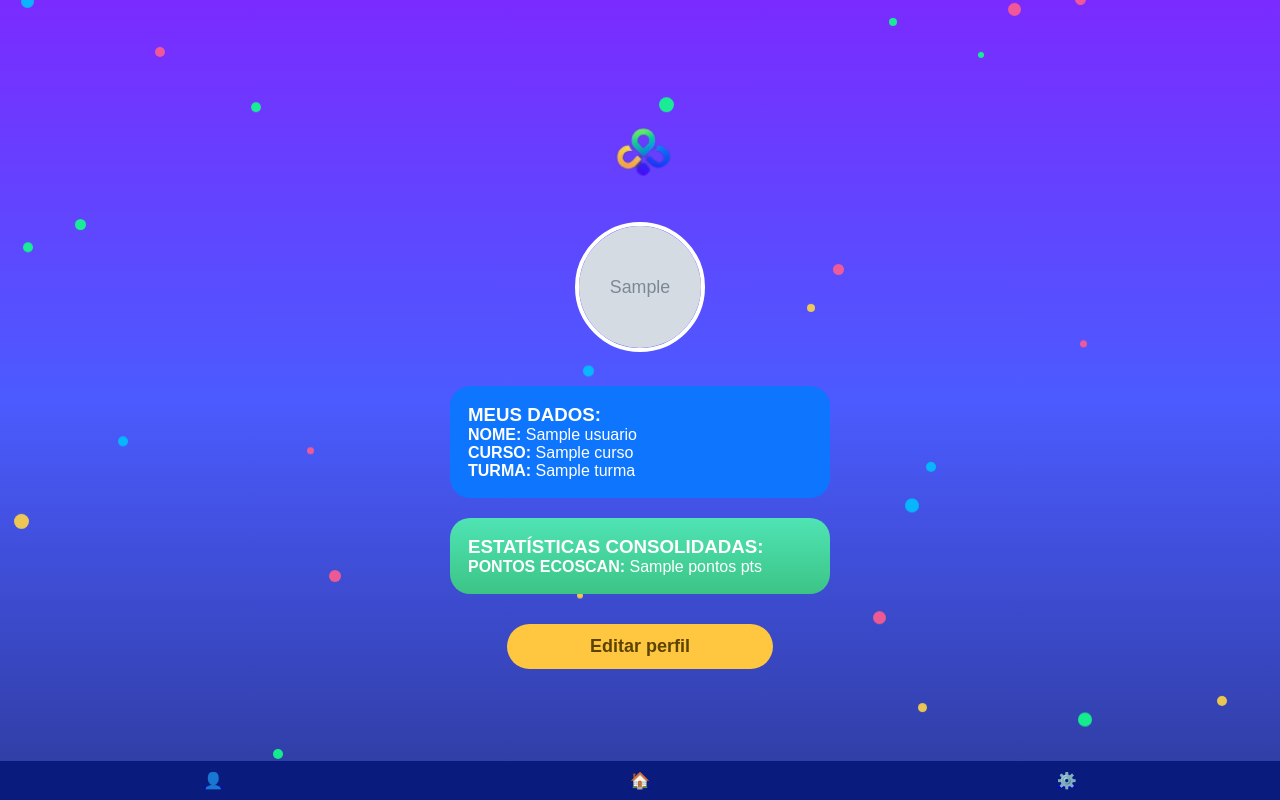
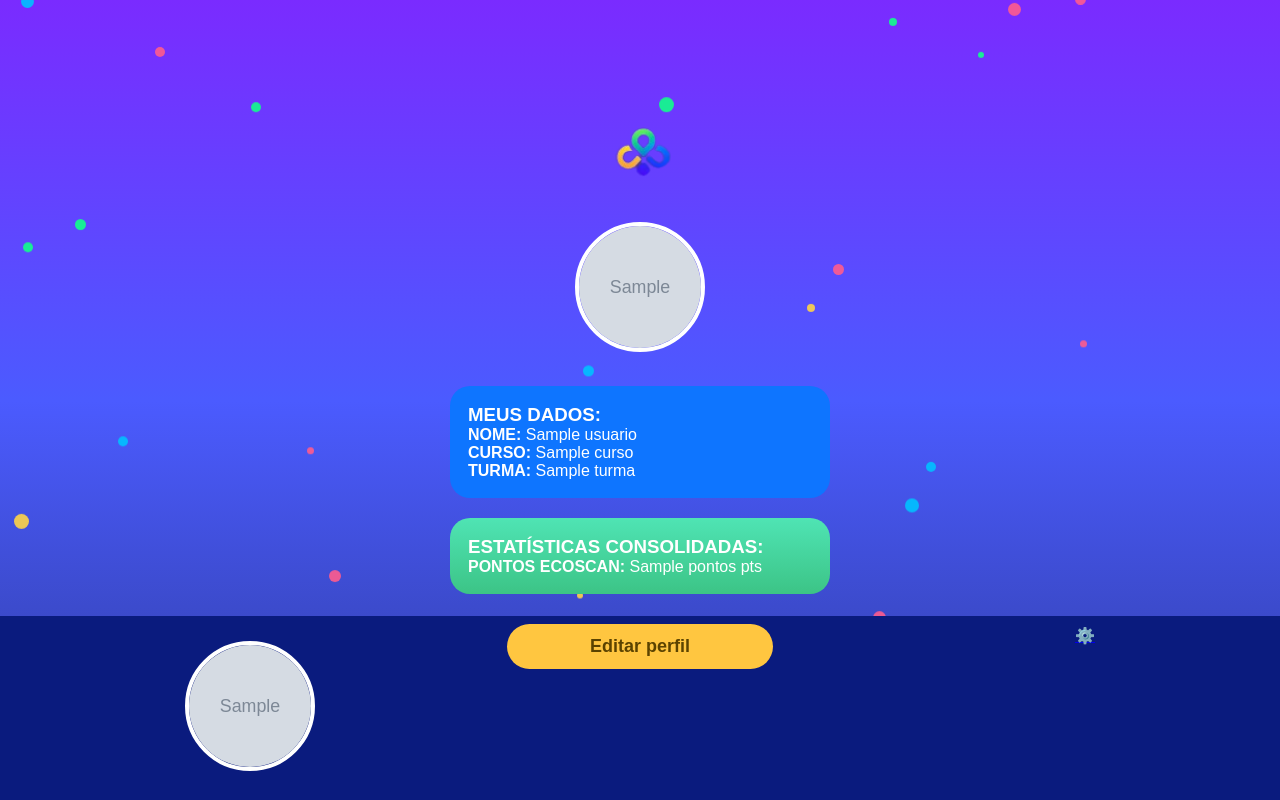
Before and after one commit to ghrc-dev/IFPE-Inteligente-3.1, a Flask app: template templates/perfil.html in a window 1280 px wide. Run offline with Flask 3, Linux system fonts and the light colour scheme; the template is opened without the code that fills it: most values are stand-ins (such as "Sample title", 1, 10 or a date in 2020); grey boxes marked "Sample" are stand-in pictures; parts of the project's set-up code (start-up, migrations or seed data) failed here and were passed over; some libraries are stand-ins or nearby versions.

Commit message:
Update perfil.html

```diff
--- a/templates/perfil.html
+++ b/templates/perfil.html
@@ -259,7 +259,9 @@ window.addEventListener("load", () => {
 </div>
 
 <div class="navbar">
-  <a href="/perfil">👤</a>
+  <a href="/perfil"><img id="fotoPerfil"
+     src="{{ usuario.foto if usuario.foto else 'fotoexemplo.jpg' }}"
+     class="foto-perfil"></a>
   <a href="/home">🏠</a>
   <a href="/config">⚙️</a>
 </div>
```
